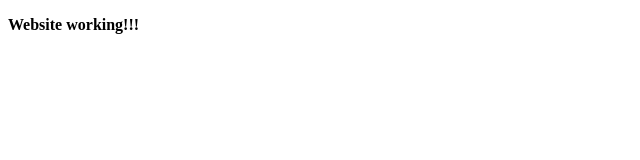
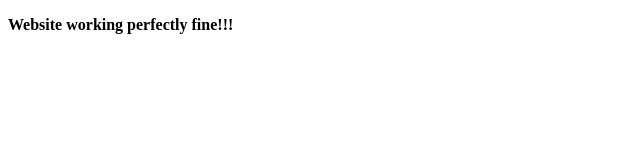
Before and after one commit to Sampaati/website, a plain HTML site: page index.html in a window 1280 px wide. Shown: the whole page, without its empty margins (0-640 px from the left). Drawn offline with Linux system fonts and the light colour scheme.

Commit message:
Changes added

```diff
--- a/index.html
+++ b/index.html
@@ -1,6 +1,6 @@
 <!DOCTYPE html>
 <html>
 <body>
-<p><b>Website working!!!</b></p>
+<p><b>Website working perfectly fine!!!</b></p>
 </body>
 </html>
```
